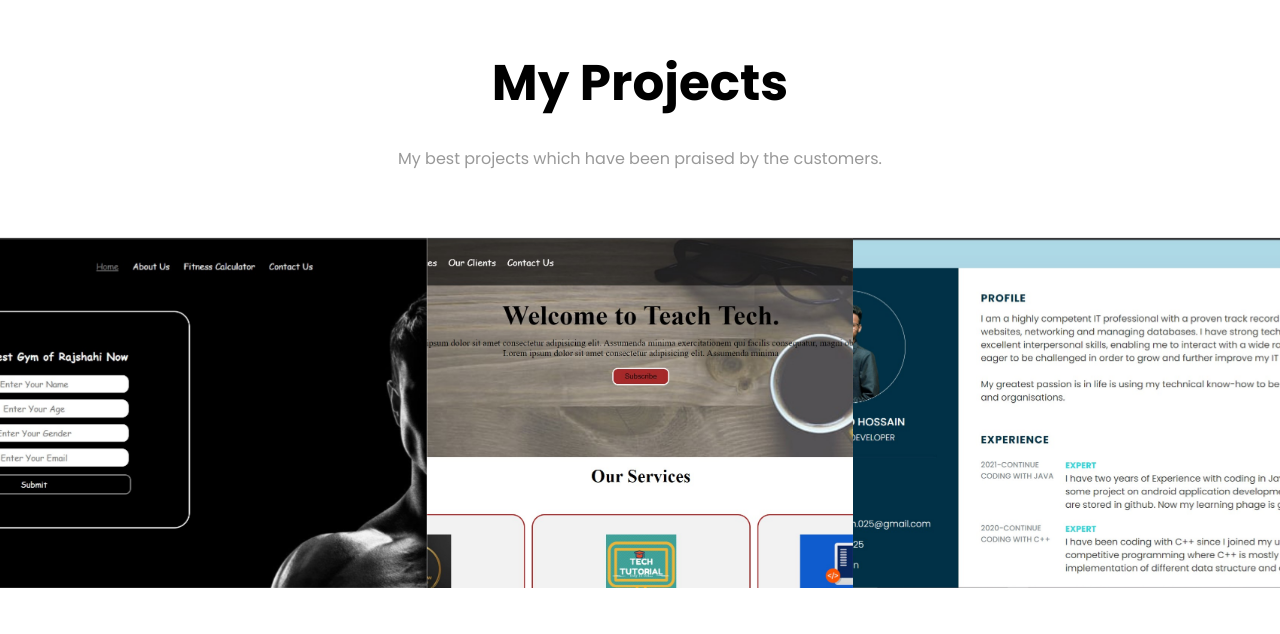
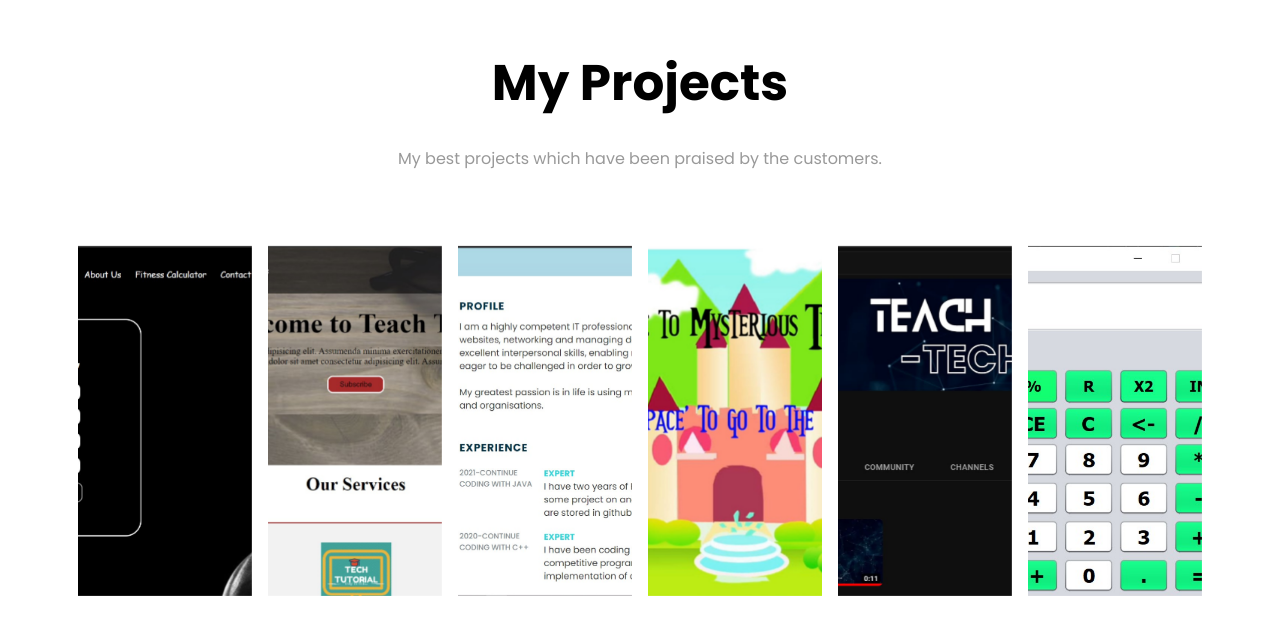
Before and after one commit to mdsajjadhossain25/mdsajjadhossain25.github.io, a plain HTML site: page index.html in a window 1280 px wide. Shown: the part 6578-7212 px from the top of the page. Drawn offline with Linux system fonts and the light colour scheme; animation ran at ten frames a second; files whose address does not match are found by name.

Commit message:
project section edited

```diff
--- a/index.html
+++ b/index.html
@@ -552,7 +552,7 @@
 
 
 	<section class="ftco-section ftco-project" id="projects-section">
-		<div class="container-fluid px-md-0">
+		<div class="container px-md-0">
 			<div class="row no-gutters justify-content-center pb-5">
 				<div class="col-md-12 heading-section text-center ftco-animate">
 					<h1 class="big big-2">Projects</h1>
@@ -561,7 +561,7 @@
 				</div>
 			</div>
 			<div class="row no-gutters">
-				<div class="col-md-4">
+				<div class="col-md mx-2 my-2">
 					<div class="project img ftco-animate d-flex justify-content-center align-items-center"
 						style="background-image: url(images/work-1.jpg);">
 						<div class="overlay"></div>
@@ -571,7 +571,7 @@
 						</div>
 					</div>
 				</div>
-				<div class="col-md-4">
+				<div class="col-md mx-2 my-2">
 					<div class="project img ftco-animate d-flex justify-content-center align-items-center"
 						style="background-image: url(images/work-2.jpg);">
 						<div class="overlay"></div>
@@ -582,7 +582,7 @@
 					</div>
 				</div>
 
-				<div class="col-md-4">
+				<div class="col-md mx-2 my-2">
 					<div class="project img ftco-animate d-flex justify-content-center align-items-center"
 						style="background-image: url(images/work-3.jpg);">
 						<div class="overlay"></div>
@@ -592,7 +592,7 @@
 						</div>
 					</div>
 				</div>
-				<div class="col-md-4">
+				<div class="col-md mx-2 my-2">
 					<div class="project img ftco-animate d-flex justify-content-center align-items-center"
 						style="background-image: url(images/work-4.jpg);">
 						<div class="overlay"></div>
@@ -602,7 +602,7 @@
 						</div>
 					</div>
 				</div>
-				<div class="col-md-4">
+				<div class="col-md mx-2 my-2">
 					<div class="project img ftco-animate d-flex justify-content-center align-items-center"
 						style="background-image: url(images/work-5.jpg);">
 						<div class="overlay"></div>
@@ -612,7 +612,7 @@
 						</div>
 					</div>
 				</div>
-				<div class="col-md-4">
+				<div class="col-md mx-2 my-2">
 					<div class="project img ftco-animate d-flex justify-content-center align-items-center"
 						style="background-image: url(images/work-6.jpg);">
 						<div class="overlay"></div>
```
